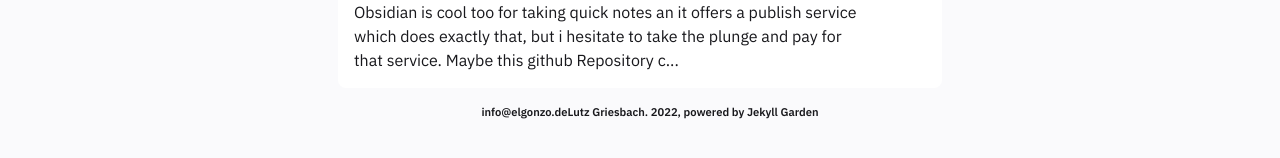
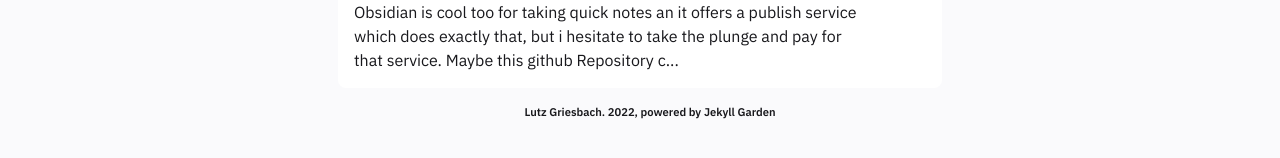
Before and after one commit to elgonzode/elgonzode.github.io-old, a Jekyll site: the page built from pages/notes.md, in a window 1280 px wide. Shown: the part 327-485 px from the top of the page. Built offline with Jekyll 4.4.1, drawn with Linux system fonts in a browser that asks for light colours; part of the change alters nothing that is shown.

Commit message:
Error Email

```diff
--- a/_includes/Footer.html
+++ b/_includes/Footer.html
@@ -30,7 +30,7 @@
 
 {%- if site.copyright.msg != nil and site.copyright.msg != empty and site.copyright.msg != null -%}
 <div id="copyright">
-    <p id="copyright-notice"><a href='mailto&#58;&#105;%&#54;Ef&#111;&#64;%6&#53;&#37;6Cg&#111;n&#122;o&#46;&#100;e'>in&#102;o&#64;&#101;lgo&#110;&#122;&#111;&#46;de</a>{{site.copyright.msg}}</a>. {{site.copyright.year}}, powered by <a href="https://github.com/Jekyll-Garden/jekyll-garden.github.io">Jekyll Garden</a></p>
+    <p id="copyright-notice"><a href='mailto&#58;&#105;%&#54;Ef&#111;&#64;%6&#53;&#37;6Cg&#111;n&#122;o&#46;&#100;e'>{{site.copyright.msg}}</a>. {{site.copyright.year}}, powered by <a href="https://github.com/Jekyll-Garden/jekyll-garden.github.io">Jekyll Garden</a></p>
 </div>
 <script src="/assets/js/modeswitcher.js"></script>
 
```
